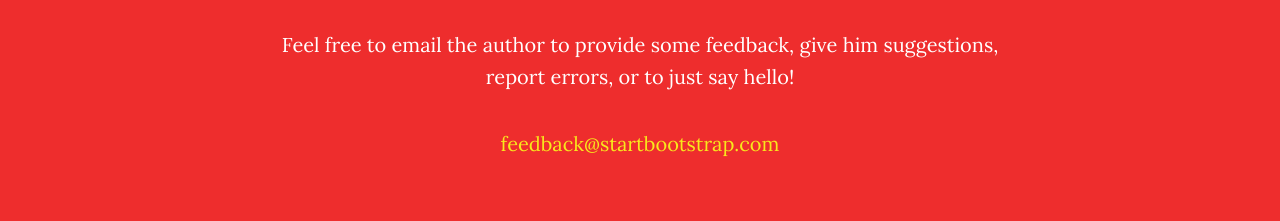
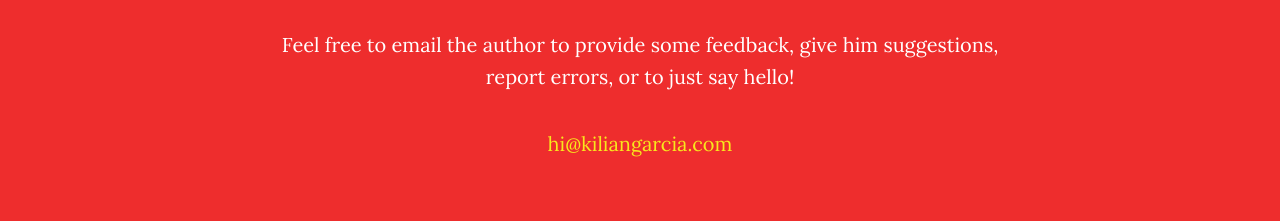
Before and after one commit to elGuille/My-Tokyo-Landing, a website: page index.html in a window 1280 px wide. Shown: the part 2300-2521 px from the top of the page. Drawn offline with nearby package versions, Linux system fonts and the light colour scheme; some packages are replaced by stand-ins of ours.

Commit message:
kilian email

```diff
--- a/index.html
+++ b/index.html
@@ -119,7 +119,7 @@
             <div class="col-lg-8 col-lg-offset-2">
                 <h2>Contact the author</h2>
                 <p>Feel free to email the author to provide some feedback, give him suggestions, report errors, or to just say hello!</p>
-                <p><a href="mailto:feedback@startbootstrap.com">feedback@startbootstrap.com</a>
+                <p><a href="mailto:hi@kiliangarcia.com">hi@kiliangarcia.com</a>
                 </p>
 <!--
                 <ul class="list-inline banner-social-buttons">
```
